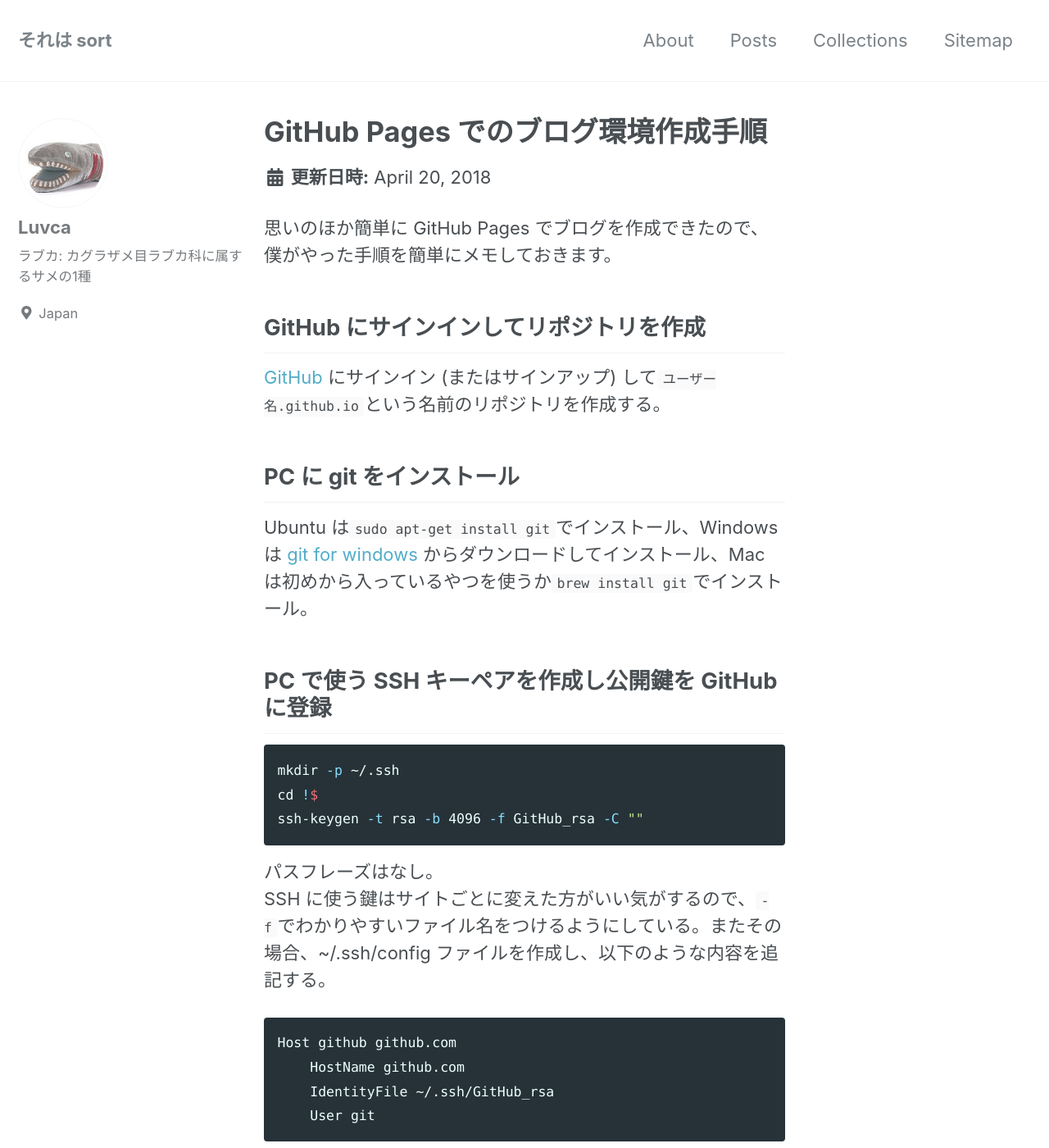
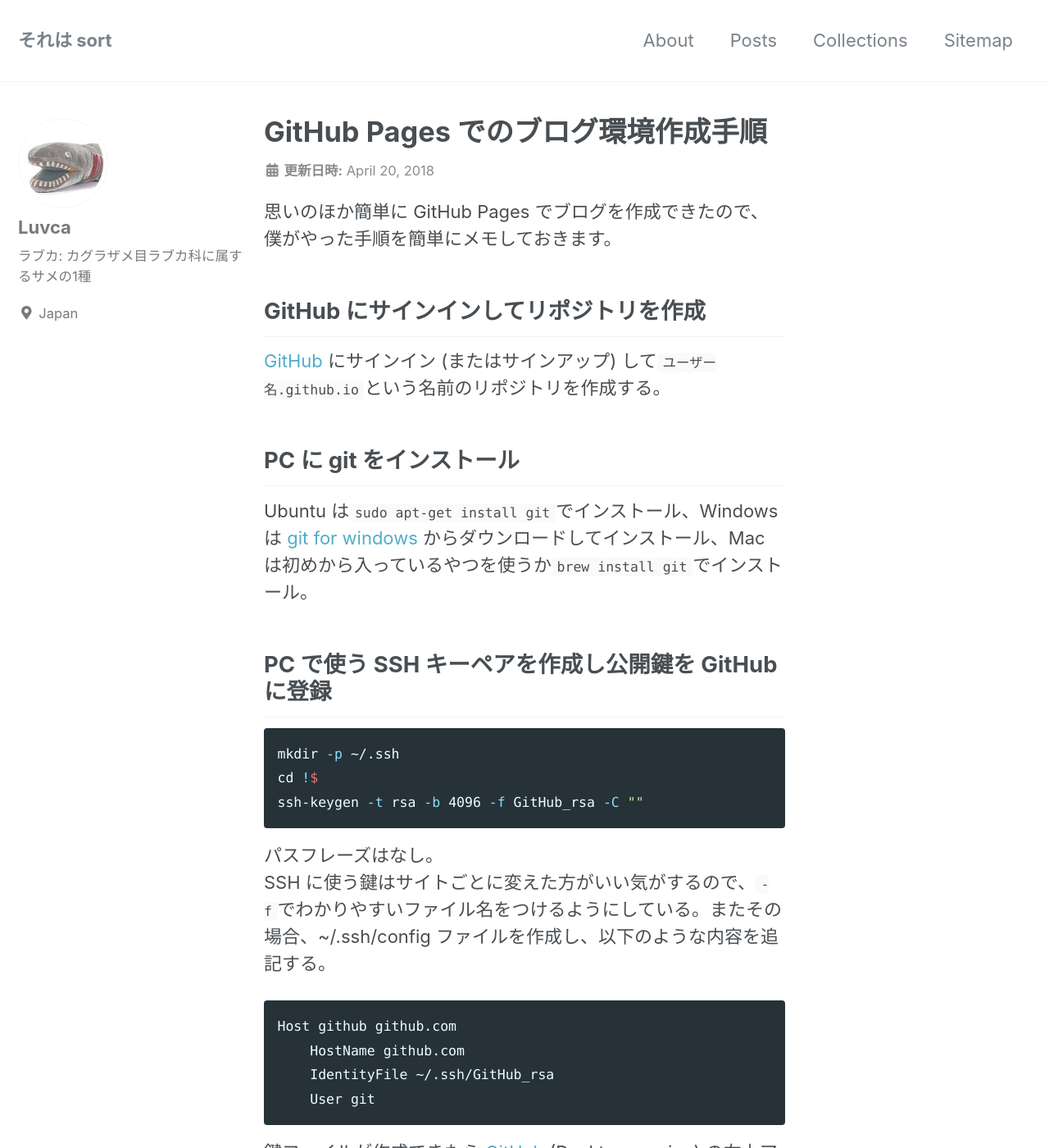
Before and after one commit to Luvca/Luvca.github.io, a Jekyll site: the page built from _posts/2018-04-20-how-to-create-this-blog.md, in a window 1280 px wide and 1400 px high. Shown: the whole window at 82% size. Built offline with Jekyll 4.4.1, drawn with Linux system fonts in a browser that asks for light colours; nearby versions of some CDN libraries.

Commit message:
Update style

```diff
--- a/_sass/minimal-mistakes/_page.scss
+++ b/_sass/minimal-mistakes/_page.scss
@@ -210,6 +210,11 @@
     color: #fff;
     text-decoration: none;
   }
+}
+
+.page__date {
+  color: $muted-text-color;
+  font-size: $type-size-6;
 }
 
 /*
```
